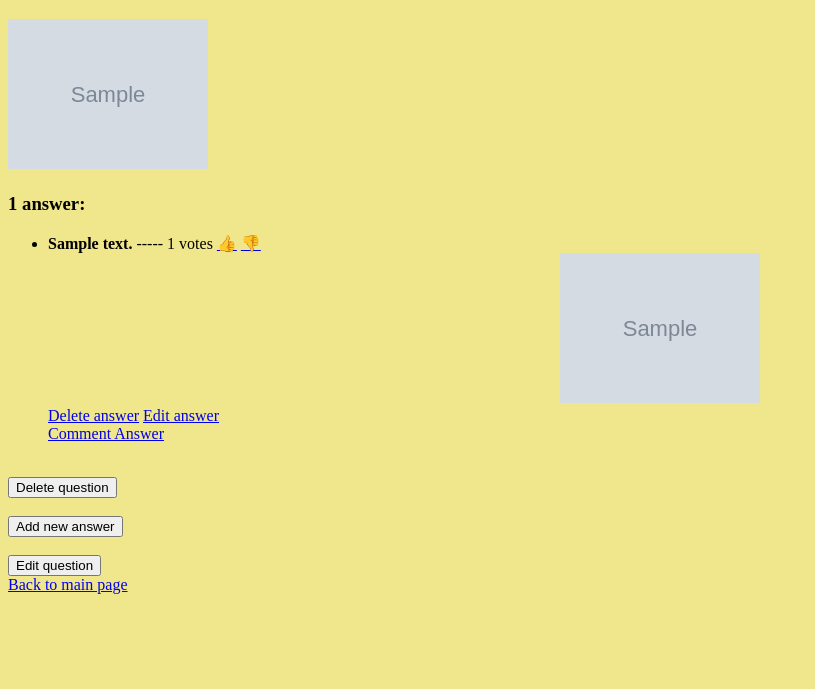
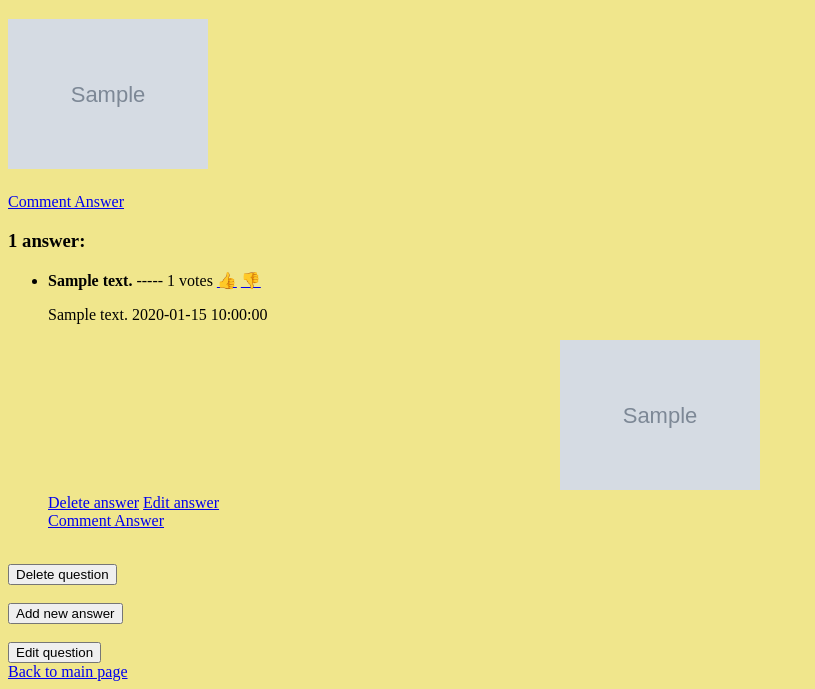
Before and after one commit to SebastianRyndak/Ask-Mate, a Flask app: template templates/question.html in a window 1280 px wide. Shown: the part 261-950 px from the top of the page, without its empty margins (0-815 px from the left). Before the commit the page ends 855 px from the top, so only its background shows below. Run offline with Flask 2, Linux system fonts and the light colour scheme; the template is opened without the code that fills it: most values are stand-ins (such as "Sample title", 1, 10 or a date in 2020); grey boxes marked "Sample" are stand-in pictures; some libraries are stand-ins or nearby versions.

Commit message:
fix display answers and comments

```diff
--- a/data_manager.py
+++ b/data_manager.py
@@ -265,7 +265,7 @@ def get_question_bd(cursor):
 
 
 @database_common.connection_handler
-def add_comment(cursor, message, question_id, answer_id):
+def add_comment(cursor, message, question_id, answer_id=None):
     query = """
             INSERT INTO comment (question_id, answer_id, message, submission_time)
             VALUES (%(question_id)s, %(answer_id)s, %(message)s, NOW())
@@ -296,7 +296,6 @@ def sort_questions_by_column(cursor, column):
     SELECT id, submission_time,view_number,vote_number,title,message,image
      FROM question
     ORDER BY %s::text""")
-    print(column)
     cursor.execute(query, (column,))
     return cursor.fetchall()
 
@@ -346,6 +345,17 @@ def search_user_phrase_comment(cursor, searching_phrase):
         WHERE message LIKE %(searching_phrase)s
         ORDER BY id DESC;
         """)
-
     cursor.execute(query, {"searching_phrase": f"%{searching_phrase}%"})
     return cursor.fetchall()
+
+
+@database_common.connection_handler
+def search_comment_by_id(cursor, question_id):
+    query = ("""
+        SELECT message, submission_time, answer_id
+        FROM comment
+        WHERE question_id = %(question_id)s
+        ORDER BY id ASC;
+        """)
+    cursor.execute(query, {"question_id": f"{question_id}"})
+    return cursor.fetchall()
--- a/server.py
+++ b/server.py
@@ -82,9 +82,11 @@ def prepare_sorted_table_to_display(value,descend=1):
 @app.route('/question/<int:question_id>')
 def question(question_id):
     question_data = data_manager.find_title_and_message(int(question_id))
+    print(question_data)
     answer_data = data_manager.find_all_answer_to_question(question_id)
+    comments_data = data_manager.search_comment_by_id(question_id)
     return render_template('question.html', question_data=question_data, question_id=question_id,
-                           answer_data=answer_data)
+                           answer_data=answer_data, comments_data=comments_data)
 
 
 @app.route('/new_answer/<question_id>')
@@ -131,8 +133,6 @@ def summary_new_question():
 @app.route('/edit_question/<question_id>')
 def saving_edit_question(question_id):
     question_data = data_manager.get_question_db_by_question_id(int(question_id) - 1)
-    print(question_id)
-
     return render_template("edit_question.html", question_data=question_data, question_id=question_id)
 
 
@@ -146,7 +146,6 @@ def summary_edited_question(question_id):
         image = "None"
         vote_number = 0
         view_number = 0
-        print(question_id, title, message, submission_time, image, vote_number, view_number)
         # image_file = request.files['image']
         # image = image_file.filename
         # if image != "":
@@ -209,11 +208,11 @@ def get_search():
     return render_template("search.html", questions=questions, answers=answers, searching_phrase=searching_phrase, comments=comments)
 
 
-@app.route("/add_comment_to_answer/<question_id>", methods=["POST", "GET"])
+@app.route("/add_comment_to_question/<question_id>", methods=["POST", "GET"])
 def comment_questions(question_id):
     if request.method == "POST":
         comment = request.form["comment"]
-        data_manager.add_comment(comment, question_id, None)
+        data_manager.add_comment(comment, question_id)
         return redirect(f"/question/{question_id}")
     return render_template("Comment_questions.html", question_id=question_id)
 
--- a/templates/list.html
+++ b/templates/list.html
@@ -20,7 +20,7 @@
     {% for user_record in questions_list %}
         <tr>{% for keys in table_headers.keys() %}
             {% if keys == "title" %}
-                <td><a href="/question/{{ user_record["id"] + 1 }}">{{ user_record[keys] }}</a></td>
+                <td><a href="/question/{{ user_record["id"]}}">{{ user_record[keys] }}</a></td>
             {% elif keys == "vote_number" %}
                 <td> <a href="/vote/{{ user_record["id"] }}/+">&#9745</a> {{ user_record[keys] }} <a href="/vote/{{ user_record["id"] }}/-">&#9746</a> </td>
             {% else: %}
--- a/templates/question.html
+++ b/templates/question.html
@@ -13,6 +13,7 @@
             <h3>{{ question_data[0].get("message") }}<br><br><img src="{{ question_data[0].get("image") }}" alt="Image" width="200"></h3>
         {% endif %}
 
+    <a href="/add_comment_to_question/{{ question_id }}">Comment Answer</a>
 
         {% if answer_data|length == 0 %}
             <h3>Nothing comment yet.</h3>
@@ -21,14 +22,17 @@
         {% else %}
             <h3>{{ answers_number }} answers:</h3>
         {% endif %}
+    <ul>
 
             {% for answer in answer_data %}
-    <ul>
-
         <li>
         <strong>{{ answer.message }}</strong> ----- {{ answer.vote_number }} votes
         <a href="/question/vote/{{ answer.question_id }}/{{ answer.id }}/{{ answer.vote_number + 1 }}">👍</a>
         <a href="/question/vote/{{ answer.question_id }}/{{ answer.id }}/{{ answer.vote_number - 1 }}">👎</a>
+            {% for comment in comments_data %}
+                {% if comment.answer_id == answer.id %}
+                <p class="comments">{{ comment.message }} {{ comment.submission_time }}</p>
+            {% endif %}{% endfor %}
         </li>
         {% if answer.image == "" %}
             <a href="/answer/{{ answer.id }}/delete/{{ answer.question_id }}">Delete answer</a>
```
Lines whose indentation alone changed are shown as unchanged.
